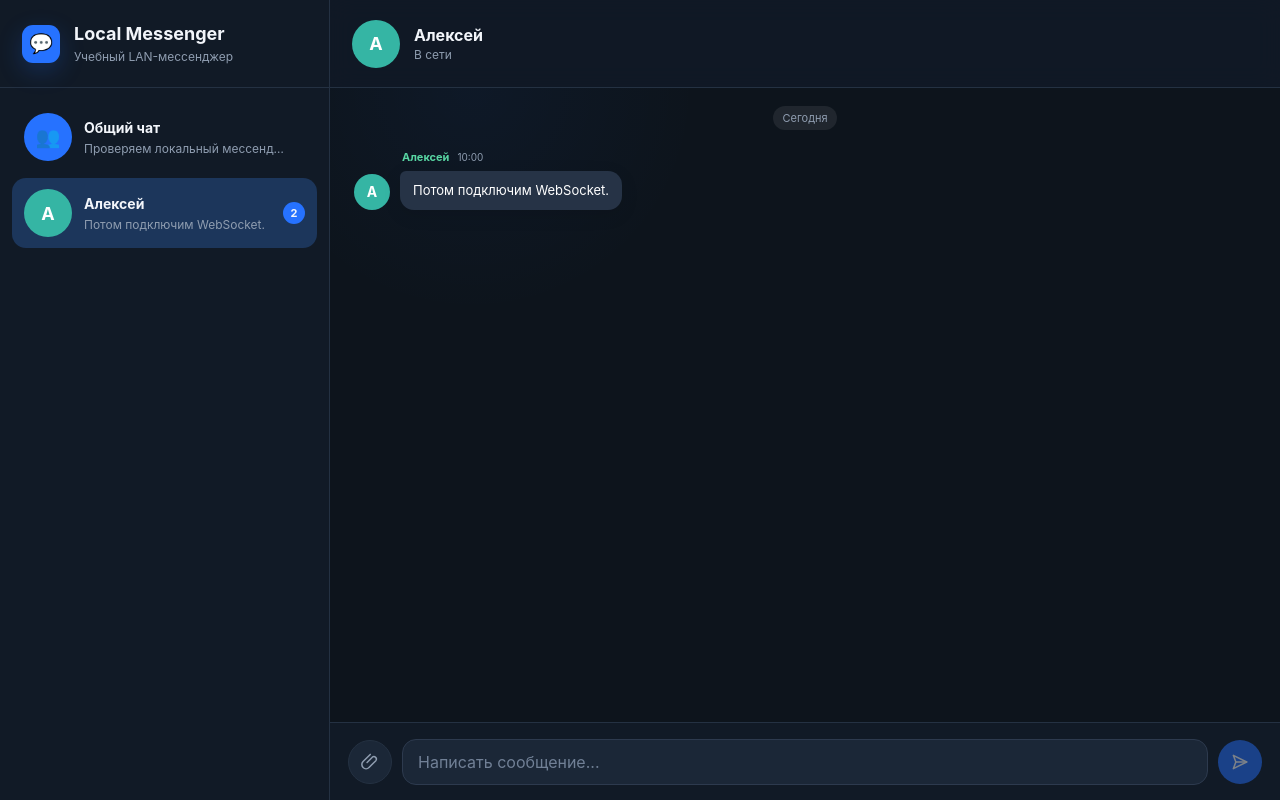
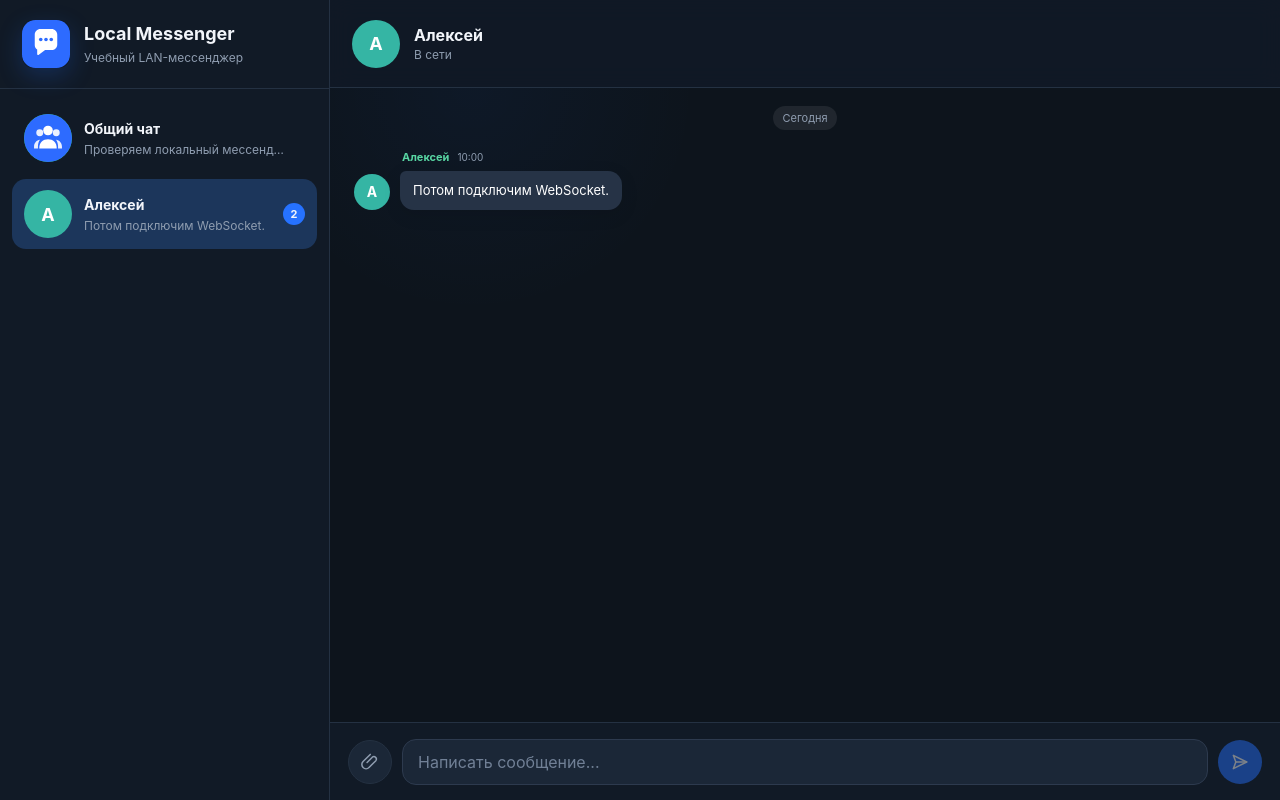
Before and after one commit to RilPax/local_messenger, a React (Vite) app: page /chat/alex in a window 1280 px wide. Built offline with nearby package versions, Linux system fonts and the light colour scheme.

Commit message:
feat: add custom chat and app icons

```diff
--- a/src/Components/Conversation/Conversation.module.scss
+++ b/src/Components/Conversation/Conversation.module.scss
@@ -24,12 +24,19 @@
   height: 48px;
   display: grid;
   place-items: center;
+  overflow: hidden;
   flex: 0 0 auto;
   border-radius: 50%;
   background: $color-avatar;
   color: white;
   font-size: 18px;
   font-weight: 700;
+}
+
+.avatarIcon {
+  width: 100%;
+  height: 100%;
+  display: block;
 }
 
 .groupAvatar {
--- a/src/Components/Conversation/Conversation.tsx
+++ b/src/Components/Conversation/Conversation.tsx
@@ -1,6 +1,7 @@
 import { useEffect, useRef } from 'react';
 import { MessageBubble } from '@/Components/MessageBubble/MessageBubble';
 import type { Chat, Message, User } from '@/Utils/types/chat';
+import groupIcon from '@/Assets/icons/group.svg';
 import styles from './Conversation.module.scss';
 
 interface ConversationProps {
@@ -36,7 +37,7 @@ export const Conversation = ({ chat, messages, users, loading }: ConversationPro
     <main className={styles.root}>
       <header className={styles.header}>
         <div className={`${styles.chatAvatar} ${isGroup ? styles.groupAvatar : ''}`} aria-hidden="true">
-          {isGroup ? '👥' : chat.title.slice(0, 1).toUpperCase()}
+          {isGroup ? <img src={groupIcon} alt="" className={styles.avatarIcon} /> : chat.title.slice(0, 1).toUpperCase()}
         </div>
         <div className={styles.headerText}>
           <h2 className={styles.title}>{chat.title}</h2>
--- a/src/Components/Sidebar/Sidebar.module.scss
+++ b/src/Components/Sidebar/Sidebar.module.scss
@@ -18,15 +18,18 @@
 }
 
 .brandIcon {
-  width: 38px;
-  height: 38px;
-  display: grid;
-  place-items: center;
+  width: 48px;
+  height: 48px;
   flex: 0 0 auto;
   border-radius: 11px;
-  background: $color-accent;
   box-shadow: 0 8px 24px rgb(38 114 255 / 22%);
-  font-size: 19px;
+  overflow: hidden;
+}
+
+.brandImage {
+  width: 100%;
+  height: 100%;
+  display: block;
 }
 
 .title {
@@ -65,6 +68,12 @@
   transition: background 140ms ease, transform 140ms ease;
 }
 
+.avatarIcon {
+  width: 100%;
+  height: 100%;
+  display: block;
+}
+
 .item:hover {
   background: $color-surface-hover;
 }
@@ -82,6 +91,7 @@
   height: 48px;
   display: grid;
   place-items: center;
+  overflow: hidden;
   border-radius: 50%;
   background: $color-avatar;
   color: white;
--- a/src/Components/Sidebar/Sidebar.tsx
+++ b/src/Components/Sidebar/Sidebar.tsx
@@ -1,17 +1,26 @@
 import { NavLink } from 'react-router-dom';
 import type { Chat } from '@/Utils/types/chat';
 import styles from './Sidebar.module.scss';
+import groupIcon from '@/Assets/icons/group.svg';
+import logoIcon from '@/Assets/icons/logo.svg';
 
 interface SidebarProps {
   chats: Chat[];
 }
 
-const getChatAvatar = (chat: Chat) => chat.memberIds.length > 2 ? '👥' : chat.title.slice(0, 1).toUpperCase();
+const getChatAvatar = (chat: Chat) =>
+  chat.memberIds.length > 2
+    ? groupIcon
+    : chat.title.slice(0, 1).toUpperCase();
+
+const isGroupChat = (chat: Chat) => chat.memberIds.length > 2;
 
 export const Sidebar = ({ chats }: SidebarProps) => (
   <aside className={styles.sidebar}>
     <header className={styles.header}>
-      <div className={styles.brandIcon} aria-hidden="true">💬</div>
+      <div className={styles.brandIcon} aria-hidden="true">
+        <img src={logoIcon} alt="" className={styles.brandImage} />
+      </div>
       <div>
         <h1 className={styles.title}>Local Messenger</h1>
         <span className={styles.subtitle}>Учебный LAN-мессенджер</span>
@@ -25,9 +34,17 @@ export const Sidebar = ({ chats }: SidebarProps) => (
           to={`/chat/${chat.id}`}
           className={({ isActive }) => `${styles.item} ${isActive ? styles.active : ''}`}
         >
-          <div className={`${styles.avatar} ${chat.memberIds.length > 2 ? styles.groupAvatar : ''}`} aria-hidden="true">
-            {getChatAvatar(chat)}
-          </div>
+          <div className={styles.avatar}>
+  {isGroupChat(chat) ? (
+    <img
+      src={groupIcon}
+      alt=""
+      className={styles.avatarIcon}
+    />
+  ) : (
+    chat.title.slice(0, 1).toUpperCase()
+  )}
+</div>
           <div className={styles.content}>
             <div className={styles.topLine}>
               <span className={styles.name}>{chat.title}</span>
```
Also changed, not shown: src/Assets/icons/group.svg (added), src/Assets/icons/logo.svg (added).
